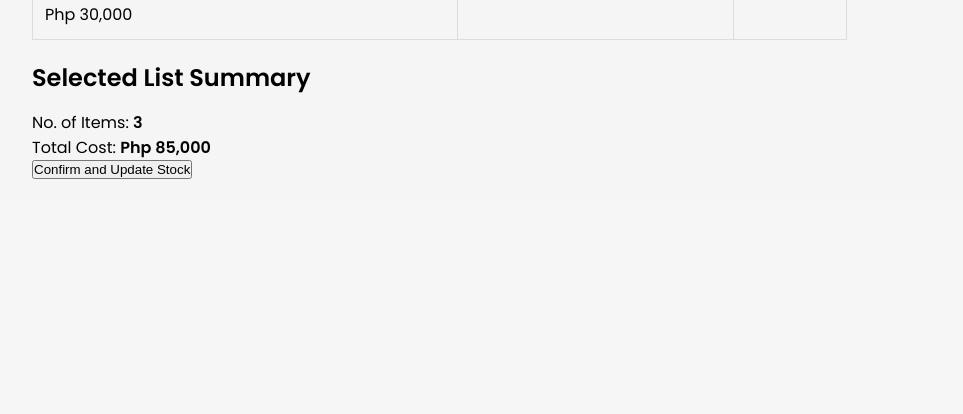
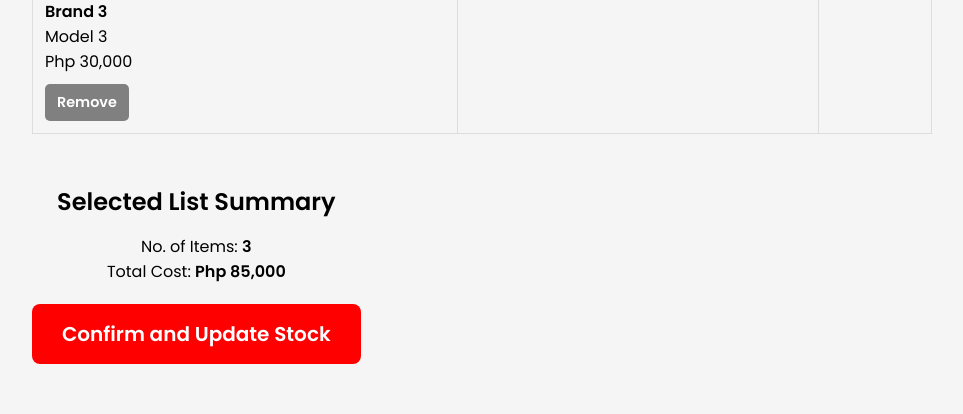
Before and after one commit to midsed/Drafter-Management-System, a PHP site: page /staff/selection.php in a window 1280 px wide. Shown: the part 969-1383 px from the top of the page, without its empty margins (148-1111 px from the left). Before the commit the page ends 1148 px from the top, so only its background shows below. Run offline with PHP 8.4, Linux system fonts and the light colour scheme; some libraries are stand-ins or nearby versions.

Commit message:
update admin, staff selections

```diff
--- a/staff/selection.php
+++ b/staff/selection.php
@@ -1,11 +1,12 @@
 <?php include('navigation/sidebar.php'); ?>
 <?php include('navigation/topbar.php'); ?>
 <link rel="stylesheet" href="css/style.css">
+<link href="https://fonts.googleapis.com/css2?family=Poppins:wght@300;400;600&display=swap" rel="stylesheet">
 
 <div class="main-content">
     <div class="header">
-        <a href="dashboard.php" style="text-decoration: none;"><i class="fa fa-arrow-left"></i> Back</a>
-        <h1>Parts Selection List</h1>
+        <img src="https://i.ibb.co/M68249k/go-back-arrow.png" alt="Back" style="width: 35px; height: 35px; margin-right: 20px;">
+        <h1 style="font-family: 'Poppins', sans-serif;">Parts Selection List</h1>
     </div>
 
     <div class="content">
@@ -13,9 +14,9 @@
             <table>
                 <thead>
                     <tr>
-                        <th>Product Details</th>
-                        <th>Quantity</th>
-                        <th>Total</th>
+                        <th style="font-family: 'Poppins', sans-serif;">Product Details</th>
+                        <th style="font-family: 'Poppins', sans-serif;">Quantity</th>
+                        <th style="font-family: 'Poppins', sans-serif;">Total</th>
                     </tr>
                 </thead>
                 <tbody>
@@ -23,42 +24,48 @@
                         <td>
                             <img src="images/brand1_model1.png" alt="Brand 1 Model 1" class="product-image">
                             <div>
-                                <strong>Brand 1</strong><br>
-                                Model 1<br>
-                                <span class="price">Php 25,000</span>
+                                <strong style="font-family: 'Poppins', sans-serif;">Brand 1</strong><br>
+                                <span style="font-family: 'Poppins', sans-serif;">Model 1</span><br>
+                                <span class="price" style="font-family: 'Poppins', sans-serif;">Php 25,000</span>
+                                <div class="button-container">
+                                    <button class="remove-btn">Remove</button>
+                                </div>
                             </div>
                         </td>
                         <td>
-                            <button>-</button>
-                            <input type="text" value="1" readonly>
-                            <button>+</button>
+                            <button class="qty-btn">-</button>
+                            <input type="text" value="1" readonly style="font-family: 'Poppins', sans-serif;">
+                            <button class="qty-btn">+</button>
                         </td>
-                        <td>Php 25,000</td>
+                        <td style="font-family: 'Poppins', sans-serif;">Php 25,000</td>
                     </tr>
                     <tr>
                         <td>
                             <img src="images/brand3_model3.png" alt="Brand 3 Model 3" class="product-image">
                             <div>
-                                <strong>Brand 3</strong><br>
-                                Model 3<br>
-                                <span class="price">Php 30,000</span>
+                                <strong style="font-family: 'Poppins', sans-serif;">Brand 3</strong><br>
+                                <span style="font-family: 'Poppins', sans-serif;">Model 3</span><br>
+                                <span class="price" style="font-family: 'Poppins', sans-serif;">Php 30,000</span>
+                                <div class="button-container">
+                                    <button class="remove-btn">Remove</button>
+                                </div>
                             </div>
                         </td>
                         <td>
-                            <button>-</button>
-                            <input type="text" value="2" readonly>
-                            <button>+</button>
+                            <button class="qty-btn">-</button>
+                            <input type="text" value="2" readonly style="font-family: 'Poppins', sans-serif;">
+                            <button class="qty-btn">+</button>
                         </td>
-                        <td>Php 60,000</td>
+                        <td style="font-family: 'Poppins', sans-serif;">Php 60,000</td>
                     </tr>
                 </tbody>
             </table>
         </div>
 
         <div class="summary">
-            <h2>Selected List Summary</h2>
-            <p>No. of Items: <strong>3</strong></p>
-            <p>Total Cost: <strong>Php 85,000</strong></p>
+            <h2 style="font-family: 'Poppins', sans-serif;">Selected List Summary</h2>
+            <p style="font-family: 'Poppins', sans-serif;">No. of Items: <strong>3</strong></p>
+            <p style="font-family: 'Poppins', sans-serif;">Total Cost: <strong>Php 85,000</strong></p>
             <button class="confirm-btn">Confirm and Update Stock</button>
         </div>
     </div>
@@ -72,3 +79,67 @@
         mainContent.classList.toggle('collapsed');
     }
 </script>
+
+<style>
+    body {
+        font-family: 'Poppins', sans-serif;
+    }
+
+    .button-container {
+        margin-top: 10px;
+    }
+
+    .remove-btn {
+        background-color: gray;
+        color: white;
+        border: none;
+        padding: 8px 12px;
+        cursor: pointer;
+        border-radius: 5px;
+        font-family: 'Poppins', sans-serif;
+        font-weight: 600;
+    }
+
+    .remove-btn:hover {
+        background-color: darkgray;
+    }
+
+    .qty-btn {
+        background-color: red;
+        color: white;
+        border: none;
+        padding: 5px 12px;
+        cursor: pointer;
+        font-family: 'Poppins', sans-serif;
+        font-weight: 600;
+        border-radius: 5px;
+    }
+
+    .qty-btn:hover {
+        background-color: darkred;
+    }
+
+    .summary {
+        margin-top: 30px;
+        text-align: center;
+    }
+
+    .confirm-btn {
+        background-color: red;
+        color: white;
+        font-size: 20px;
+        padding: 15px 30px;
+        border: none;
+        cursor: pointer;
+        border-radius: 8px;
+        width: 100%;
+        font-family: 'Poppins', sans-serif;
+        font-weight: 600;
+        margin-top: 20px; /* Adjusted spacing */
+        margin-bottom: 30px; /* Adjusted spacing */
+    }
+
+    .confirm-btn:hover {
+        background-color: darkred;
+    }
+</style>
```
Also changed, not shown: admin/selection.php (+87 -22 lines).
